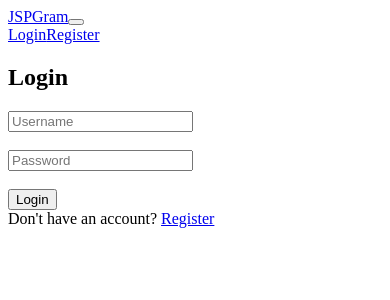
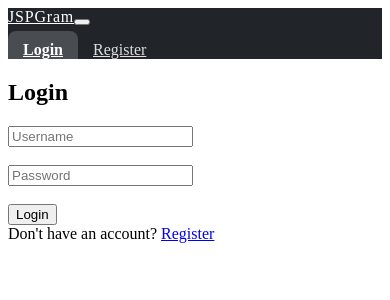
Before and after one commit to SagarUlli/react-jsp-gram, a React (Vite) app: page /login in a window 390 px wide. Shown: the top 300 px of the page. Built offline with nearby package versions, Linux system fonts and the light colour scheme.

Commit message:
style(navbar): add styles via navbar.css

```diff
--- /dev/null
+++ b/src/components/layout/Navbar.css
@@ -0,0 +1,48 @@
+.navbar {
+  background: #212529 !important;
+}
+
+.navbar-brand {
+  color: #fff !important;
+  letter-spacing: 0.8px;
+}
+
+.nav-link {
+  color: rgba(255, 255, 255, 0.85) !important;
+  font-weight: 500;
+  border-radius: 8px;
+  transition: all 0.25s ease;
+}
+
+.nav-link:hover {
+  color: #fff !important;
+  background-color: rgba(255, 255, 255, 0.12);
+}
+
+.nav-link.active {
+  color: #fff !important;
+  background-color: rgba(255, 255, 255, 0.18);
+  font-weight: 600;
+}
+
+.btn-outline-light {
+  transition: all 0.25s ease;
+}
+
+.btn-outline-light:hover {
+  transform: translateY(-2px);
+}
+
+@media (max-width: 991px) {
+  .navbar-nav {
+    margin-top: 15px;
+  }
+
+  .nav-link {
+    padding: 10px 15px !important;
+  }
+
+  .btn-outline-light {
+    width: 100%;
+  }
+}
--- a/src/components/layout/Navbar.jsx
+++ b/src/components/layout/Navbar.jsx
@@ -1,4 +1,5 @@
 import { NavLink, useNavigate } from "react-router-dom";
+import "./Navbar.css";
 
 function Navbar() {
   const navigate = useNavigate();
@@ -10,9 +11,9 @@ function Navbar() {
   };
 
   return (
-    <nav className="navbar navbar-expand-lg navbar-dark bg-dark">
+    <nav className="navbar navbar-expand-lg navbar-dark bg-dark shadow-sm py-3">
       <div className="container">
-        <NavLink className="navbar-brand" to="/home">
+        <NavLink className="navbar-brand fw-bold fs-3 me-5" to="/home">
           JSPGram
         </NavLink>
 
@@ -29,34 +30,34 @@ function Navbar() {
         </button>
 
         <div className="collapse navbar-collapse" id="navbarNav">
-          <div className="navbar-nav ms-auto">
+          <div className="navbar-nav ms-auto align-items-lg-center">
             {user ? (
               <>
                 <NavLink
-                  className="navbar-brand"
+                  className="nav-link px-3 mx-1"
                   to={user ? "/home" : "/login"}
                 >
                   Home
                 </NavLink>
 
-                <NavLink to="/create-post" className="nav-link">
+                <NavLink className="nav-link px-3 mx-1" to="/create-post">
                   Create Post
                 </NavLink>
 
-                <NavLink to="/suggestions" className="nav-link">
+                <NavLink className="nav-link px-3 mx-1" to="/suggestions">
                   Suggestions
                 </NavLink>
 
-                <NavLink to="/prime" className="nav-link">
+                <NavLink className="nav-link px-3 mx-1" to="/prime">
                   Prime
                 </NavLink>
 
-                <NavLink to="/profile" className="nav-link">
+                <NavLink className="nav-link px-3 mx-1" to="/profile">
                   Profile
                 </NavLink>
 
                 <button
-                  className="btn btn-outline-light ms-lg-3 mt-2 mt-lg-0"
+                  className="btn btn-outline-light rounded-pill ms-lg-4 mt-3 mt-lg-0 px-4"
                   onClick={handleLogout}
                 >
                   Logout
@@ -64,11 +65,11 @@ function Navbar() {
               </>
             ) : (
               <>
-                <NavLink to="/login" className="nav-link">
+                <NavLink className="nav-link px-3 mx-1" to="/login">
                   Login
                 </NavLink>
 
-                <NavLink to="/register" className="nav-link">
+                <NavLink className="nav-link px-3 mx-1" to="/register">
                   Register
                 </NavLink>
               </>
--- a/src/services/postService.js
+++ b/src/services/postService.js
@@ -1,7 +1,7 @@
 import api from "./api";
 
 export const getFeed = () => {
-  return api.get("/posts/feed");
+  return api.get("/posts");
 };
 
 export const createPost = (formData) => {
```
